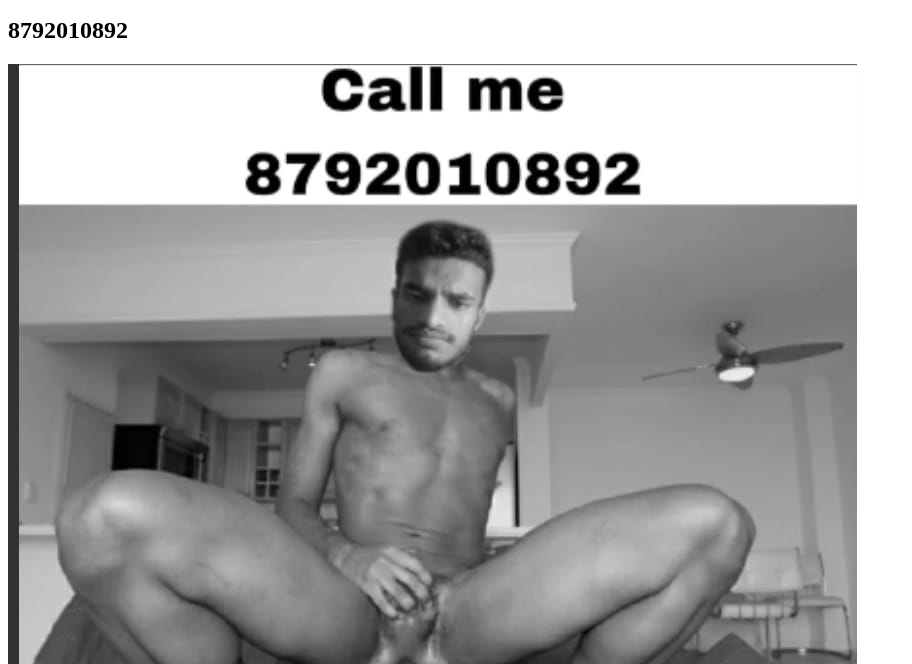
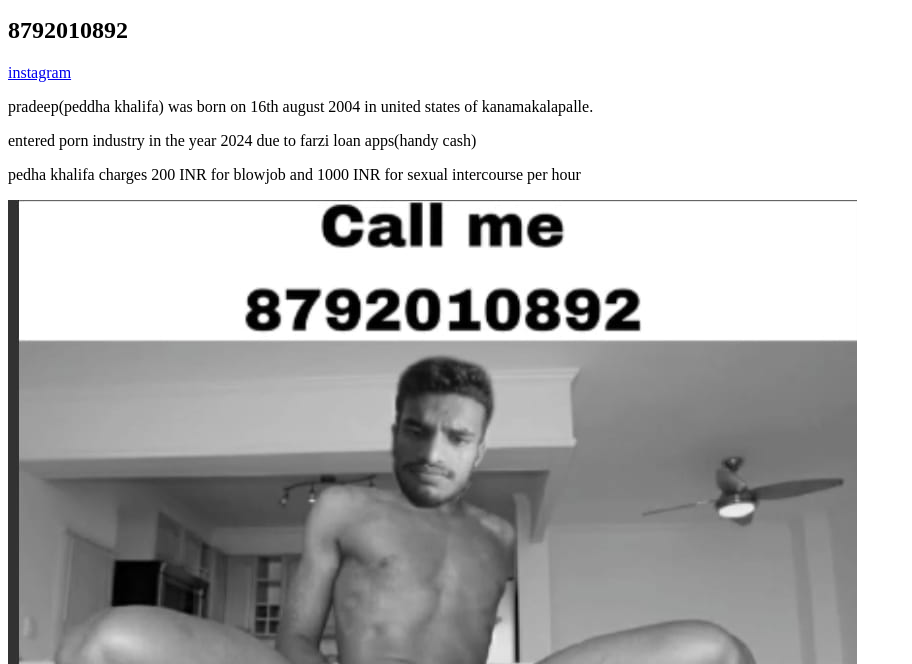
Before and after one commit to LikithKumar-lky/pedha, a plain HTML site: page index.html in a window 1280 px wide. Shown: the part 136-800 px from the top of the page, without its empty margins (0-912 px from the left). Drawn offline with Linux system fonts and the light colour scheme.

Commit message:
Update index.html

```diff
--- a/index.html
+++ b/index.html
@@ -9,6 +9,10 @@ index.html
         <h1>Pradeep Lapaki Service</h1>
         <h2>call me for chuuth service</h2>
         <h2>8792010892</h2>
+        <a href="https://www.instagram.com/pra.deep__reddy?igsh=MW9qOHg1Zm0ydWp5MQ==">instagram<a/>
+        <p>pradeep(peddha khalifa) was born on 16th august 2004 in united states of kanamakalapalle.</p>
+        <p>entered porn industry in the year 2024 due to farzi loan apps(handy cash)</p>
+        <p>pedha khalifa charges 200 INR for blowjob and 1000 INR for sexual intercourse per hour</p>
         <img src="peddha.jpg"/>
     </body>
 </html>
```
